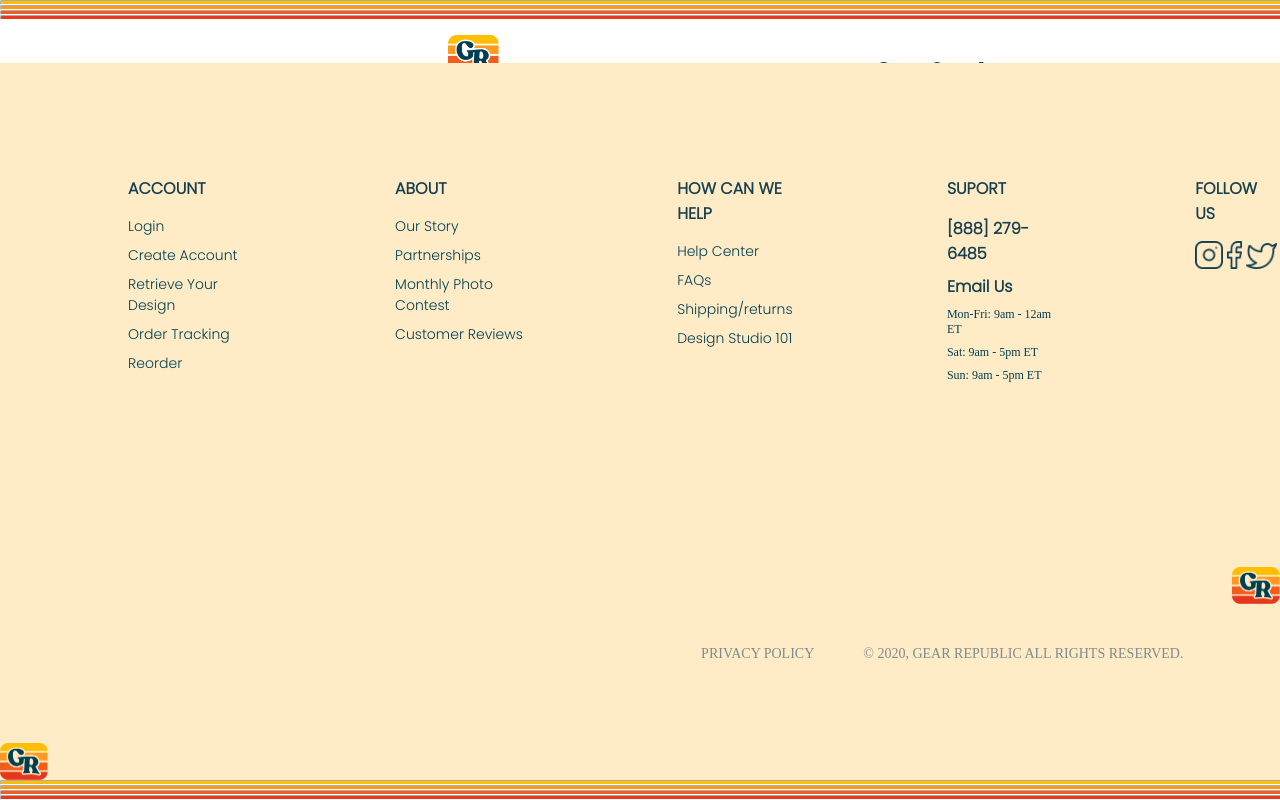
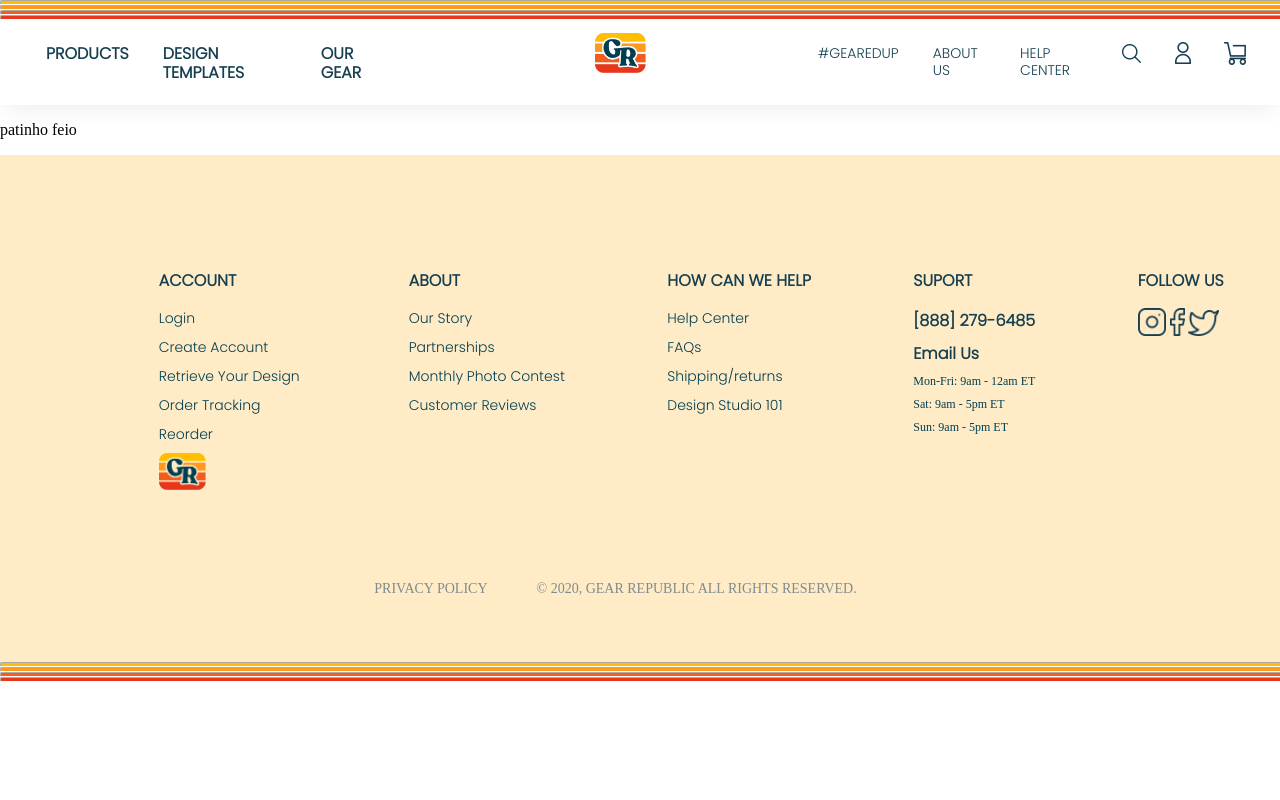
Before and after one commit to filipe-mattos/home-page, a plain HTML site: page index.html in a window 1280 px wide. Drawn offline with Linux system fonts and the light colour scheme.

Commit message:
alterado o footer e o header

```diff
--- a/index.html
+++ b/index.html
@@ -9,22 +9,22 @@
 </head>
 <body>
   <header>
-    <div>
     <hr class="hr1">
     <hr class="hr2">
     <hr class="hr3">
     <hr class="hr4">
-    <nav class="header-container">
+    <div class="header-container">
+      <nav class="header-container-left" >
         <ul class="header-menu-left">
           <li class="header-menu-content-left">Products</li>
           <li class="header-menu-content-left">Design Templates</li>
           <li class="header-menu-content-left">Our Gear</li>
         </ul>
       </nav>
-    <div class="header-container">
+      <div style="height: 66px;">
         <img class="header-logo" src="assets/footer-logo.png">
       </div>
-    <nav class="header-container">
+      <nav style="height: 66px;" class="header-container-left">
         <ul class="header-menu-right">
           <li class="header-menu-content-right">#gearedup</li>
           <li class="header-menu-content-right">about us</li>
@@ -53,6 +53,7 @@
             <dd class="footer-table-content-style">Retrieve Your Design</dd>
             <dd class="footer-table-content-style">Order Tracking</dd>
             <dd class="footer-table-content-style">Reorder</dd>
+            <dd class="footer-table-content-logo-style"><img class="logo" src="assets/footer-logo.png"></dd>
         </dl>
         <dl>
           <dt class = "footer-section-header">About</dt>
@@ -84,13 +85,12 @@
             <img class="footer-twitter-img" src="assets/Vector-1.png">
           <dd>
         </dl>
-        </div>
         <ul class="footer-list-content">
+          <li></li>
           <li><small class="footer-small-content">PRIVACY POLICY</small></li>
           <li><small class="footer-small-content">© 2020, GEAR REPUBLIC ALL RIGHTS RESERVED.</small></li>
-          <li><img class="logo" src="assets/footer-logo.png"></li>
         </ul>
-        <img class="logo" src="assets/footer-logo.png">
+      </div>
     <hr class="hr1">
     <hr class="hr2">
     <hr class="hr3">
--- a/styles.css
+++ b/styles.css
@@ -2,29 +2,61 @@
     font-family:Poppins;
     src: url(assets/font/Poppins-Light.ttf);
 }
+
+@media only screen and (max-width: 1440px) {
+
   body{
     margin: 0;
     padding: 0;
   }
 
-  /*
-    ----------------------------------- Header -----------------------------------
-  */
+  /*----------------------------------- Header -----------------------------------  */
+
+  ul{
+    margin: 0;
+    padding: 0;
+  }
+
   header{
   background-color: white;
-  position: absolute;
-  top: 0px;
   width: 100%;
   box-shadow: 0px 4px 24px -6px rgba(22, 63, 80, 0.15);
+  margin:0;
+  padding:0;
   }
+
   .header-container{
-    display: inline-flex;
+    display: flex;
+    flex-direction: row;
+    justify-content: flex-start;
+    align-items: flex-start;
+    align-content: flex-start;
+
+  }
+
+  .header-container-left{
+    display: flex;
+    flex-direction: row;
+    justify-content: flex-start;
+    align-items: flex-start;
+    align-content: flex-start;
+
+  }
+
+  .header-container-right{
+    display: flex;
+    flex-direction: row;
+    justify-content: flex-end;
+    align-items: flex-start;
+    align-content: flex-start;
+
   }
 
   .header-menu-left{
     list-style: none;
     display: flex;
     justify-items: flex-start;
+    padding: 0 138px 0 46PX;
   }
 
   .header-menu-content-left{
@@ -42,6 +74,7 @@
     list-style: none;
     display: flex;
     justify-items: flex-end;
+    padding: 0 0 0 138px;
   }
 
   .header-menu-content-right{
@@ -52,14 +85,13 @@
     font-style: normal;
     font-weight: normal;
     color: #163F50;
-    padding: 24px 34px 23px 0px;
+    padding: 25px 34px 24px 0px;
   }
 
   .header-logo{
-    display: inline-block;
-    justify-items: center;
-    width: 51.04px;
-    height: 40;
+    padding: 13px 34px;
+    width: 51.4px;
+    height: 40px;
   }
 
   .header-menu-search{
@@ -71,34 +103,32 @@
   .header-menu-accont{
     width: 16px;
     height: 22px;
-    padding: 24px 34px 23px 0px;
+    padding: 22px 33px 22px 0px;
   }
 
   .header-menu-cart{
     width: 22px;
     height: 23px;
-    padding: 24px 34px 23px 0px;
+    padding: 22px 34px 21px 0px;
   }
 
 
-  /*
-    ----------------------------------- Footer -----------------------------------
-  */
-
+  /* ----------------------------------- Footer ----------------------------------- */
 
   footer{
-   position: absolute;
-   bottom: 0px;
     width: 100%;
     background-color: #FFECC7;
+    height: 435px;
   }
 
   .footer-content{
     margin: 0;
-    padding: 88px 0 160px 0;
+    padding: 88px 0 0 0;
     width: 100%;
     display: flex;
     flex-direction: row;
+    justify-content: center;
+    flex-wrap: wrap;
     background-color: #FFECC7;
   }
 
@@ -123,6 +153,11 @@
     color: #003F52;
   }
 
+  .footer-table-content-logo-style{
+    margin: 0;
+    padding: 0 100px 8px 0;
+  }
+
   .footer-item-bolder{
     font-family: Poppins;
     font-style: normal;
@@ -137,26 +172,26 @@
     font-size: 12px;
     text-align: left;
     color: #003F52;
-
   }
 
   .footer-instagram-img{
     height: 28px;
     width: 28px;
+  }
 
-  }
   .footer-facebook-img{
     height: 28px;
     width: 15px;
+  }
 
-}
   .footer-twitter-img{
     height: 26px;
     width: 31px;
   }
+
   dl{
     display: inline-block;
-    margin: 0 0 0 10%;
+    margin: 0 0 0 8%;
   }
 
   hr{
@@ -177,6 +212,7 @@
   .footer-small-content{
     display: flex;
     justify-content: flex-end;
+    align-items: flex-end;
     font-size: 14px;
     line-height: 17px;
     color: #7F8B8F;
@@ -185,31 +221,274 @@
 
   .footer-small-list-container{
     position: relative;
+  }
 
-  }
   .detalheTexto{
     font-style: s
   }
 
   .logo{
-    display: flex;
-    justify-content: flex-start;
     width: 47.59px;
     height: 37.3px;
+  }
+
+  .hr1{
+    background-color:#FFBF00 ;
+  }
+
+  .hr2{
+    background-color:#FF9A1E ;
+  }
+
+  .hr3{
+    background-color:#F15E1F ;
+  }
+
+  .hr4{
+    background-color:#E7381C ;
+  }
+}
+
+/* --------------------------------- telas Maiores que 1440px ---------------------------------  */
+
+body{
   margin: 0;
   padding: 0;
 }
 
+ul{
+  margin: 0;
+  padding: 0;
+}
+/*----------------------------------- Header -----------------------------------  */
+
+header{
+background-color: white;
+width: 100%;
+box-shadow: 0px 4px 24px -6px rgba(22, 63, 80, 0.15);
+margin:0;
+padding:0;
+}
+
+.header-container{
+  display: flex;
+  flex-direction: row;
+  justify-content: flex-start;
+  align-items: flex-start;
+  align-content: flex-start;
+
+}
+
+.header-container-left{
+  display: flex;
+  flex-direction: row;
+  justify-content: flex-start;
+  align-items: flex-start;
+  align-content: flex-start;
+
+}
+
+.header-container-right{
+  display: flex;
+  flex-direction: row;
+  justify-content: flex-end;
+  align-items: flex-start;
+  align-content: flex-start;
+
+}
+
+.header-menu-left{
+  list-style: none;
+  display: flex;
+  justify-items: flex-start;
+  padding: 0 138px 0 46PX;
+}
+
+.header-menu-content-left{
+  font-family: Poppins;
+  font-size: 16px;
+  line-height: 19px;
+  text-transform: uppercase;
+  font-style: normal;
+  font-weight: bold;
+  color: #163F50;
+  padding: 24px 34px 23px 0px;
+}
+
+.header-menu-right{
+  list-style: none;
+  display: flex;
+  justify-items: flex-end;
+  padding: 0 0 0 138px;
+}
+
+.header-menu-content-right{
+  font-family: Poppins;
+  font-size: 14px;
+  line-height: 17px;
+  text-transform: uppercase;
+  font-style: normal;
+  font-weight: normal;
+  color: #163F50;
+  padding: 25px 34px 24px 0px;
+}
+
+.header-logo{
+  padding: 13px 34px;
+  width: 51.4px;
+  height: 40px;
+}
+
+.header-menu-search{
+  width: 19px;
+  height: 19px;
+  padding: 24px 34px 23px 0px;
+}
+
+.header-menu-accont{
+  width: 16px;
+  height: 22px;
+  padding: 22px 33px 22px 0px;
+}
+
+.header-menu-cart{
+  width: 22px;
+  height: 23px;
+  padding: 22px 34px 21px 0px;
+}
+
+
+/* ----------------------------------- Footer ----------------------------------- */
+
+footer{
+  width: 100%;
+  background-color: #FFECC7;
+  height: 435px;
+}
+
+.footer-content{
+  margin: 0;
+  padding: 88px 0 0 0;
+  width: 100%;
+  display: flex;
+  flex-direction: row;
+  justify-content: center;
+  flex-wrap: wrap;
+  background-color: #FFECC7;
+}
+
+.footer-section-header{
+  padding:25px 0 15px 0;
+  font-family: Poppins;
+  font-style: normal;
+  font-size: 16px;
+  color: #163F50;
+  font-weight: bold;
+  text-transform: uppercase;
+}
+
+.footer-table-content-style{
+  margin: 0;
+  padding: 0 0 8px 0;
+  font-family: Poppins;
+  font-style: normal;
+  font-weight: normal;
+  font-size: 14px;
+  text-align: left;
+  color: #003F52;
+}
+
+.footer-table-content-logo-style{
+  margin: 0;
+  padding: 0 100px 8px 0;
+}
+
+.footer-item-bolder{
+  font-family: Poppins;
+  font-style: normal;
+  font-size: 16px;
+  color: #163F50;
+  font-weight: bold;
+}
+
+.footer-item-special{
+  margin: 0;
+  padding: 0 0 8px 0;
+  font-size: 12px;
+  text-align: left;
+  color: #003F52;
+}
+
+.footer-instagram-img{
+  height: 28px;
+  width: 28px;
+}
+
+.footer-facebook-img{
+  height: 28px;
+  width: 15px;
+}
+
+.footer-twitter-img{
+  height: 26px;
+  width: 31px;
+}
+
+dl{
+  display: inline-block;
+  margin: 0 0 0 8%;
+}
+
+hr{
+  border-color: white;
+  padding: 0;
+  margin: 0;
+  height: 3px;
+  border-radius: 2px;
+  width: 100%;
+}
+
+.footer-list-content{
+  list-style-type: none;
+  display: flex;
+  justify-content: flex-end;
+}
+
+.footer-small-content{
+  display: flex;
+  justify-content: flex-end;
+  align-items: flex-end;
+  font-size: 14px;
+  line-height: 17px;
+  color: #7F8B8F;
+  padding: 78px 49px 65px 0 ;
+}
+
+.footer-small-list-container{
+  position: relative;
+}
+
+.detalheTexto{
+  font-style: s
+}
+
+.logo{
+  width: 47.59px;
+  height: 37.3px;
+}
 
 .hr1{
   background-color:#FFBF00 ;
 }
+
 .hr2{
   background-color:#FF9A1E ;
 }
+
 .hr3{
   background-color:#F15E1F ;
 }
+
 .hr4{
   background-color:#E7381C ;
 }
```
Lines whose indentation alone changed are shown as unchanged.
